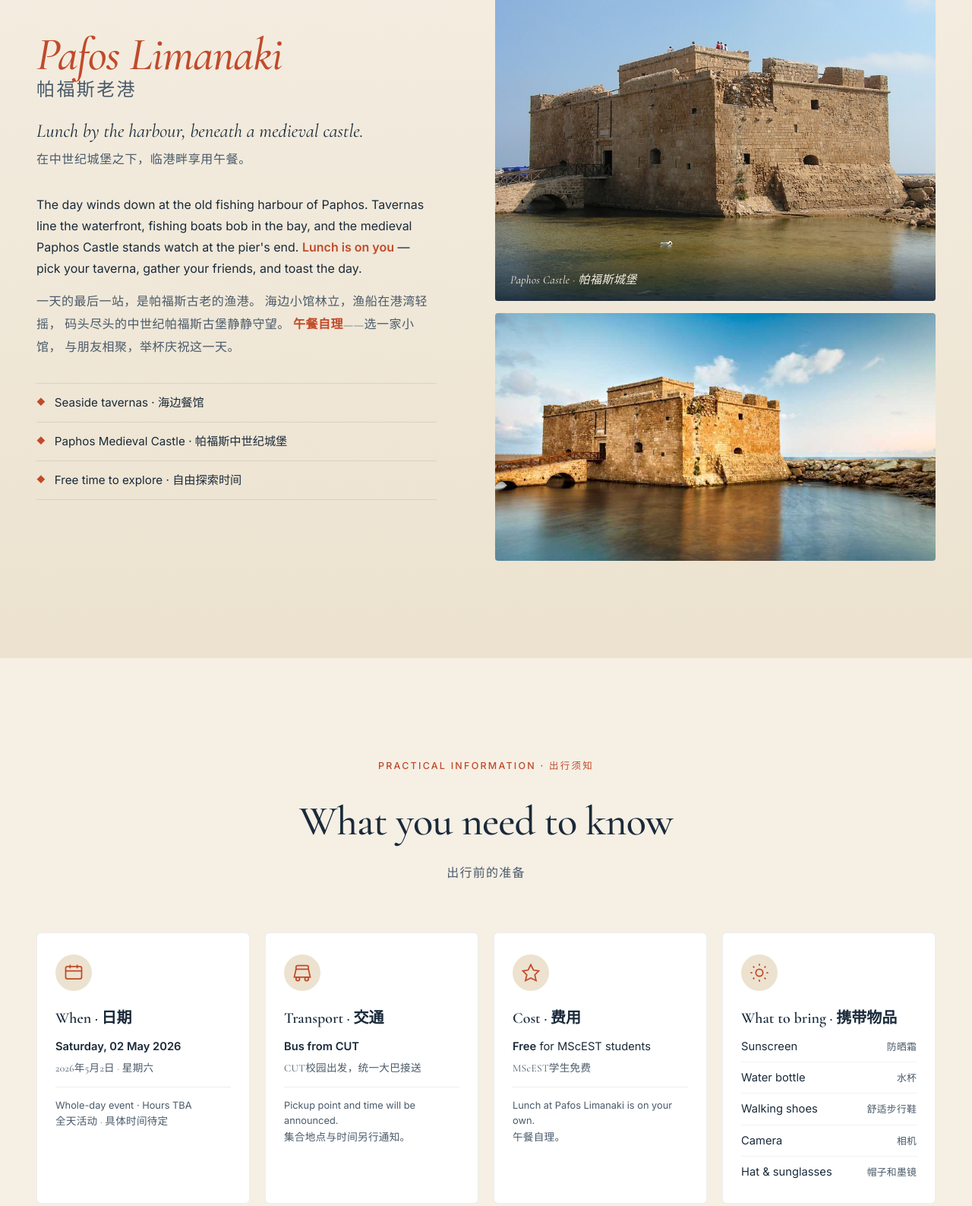
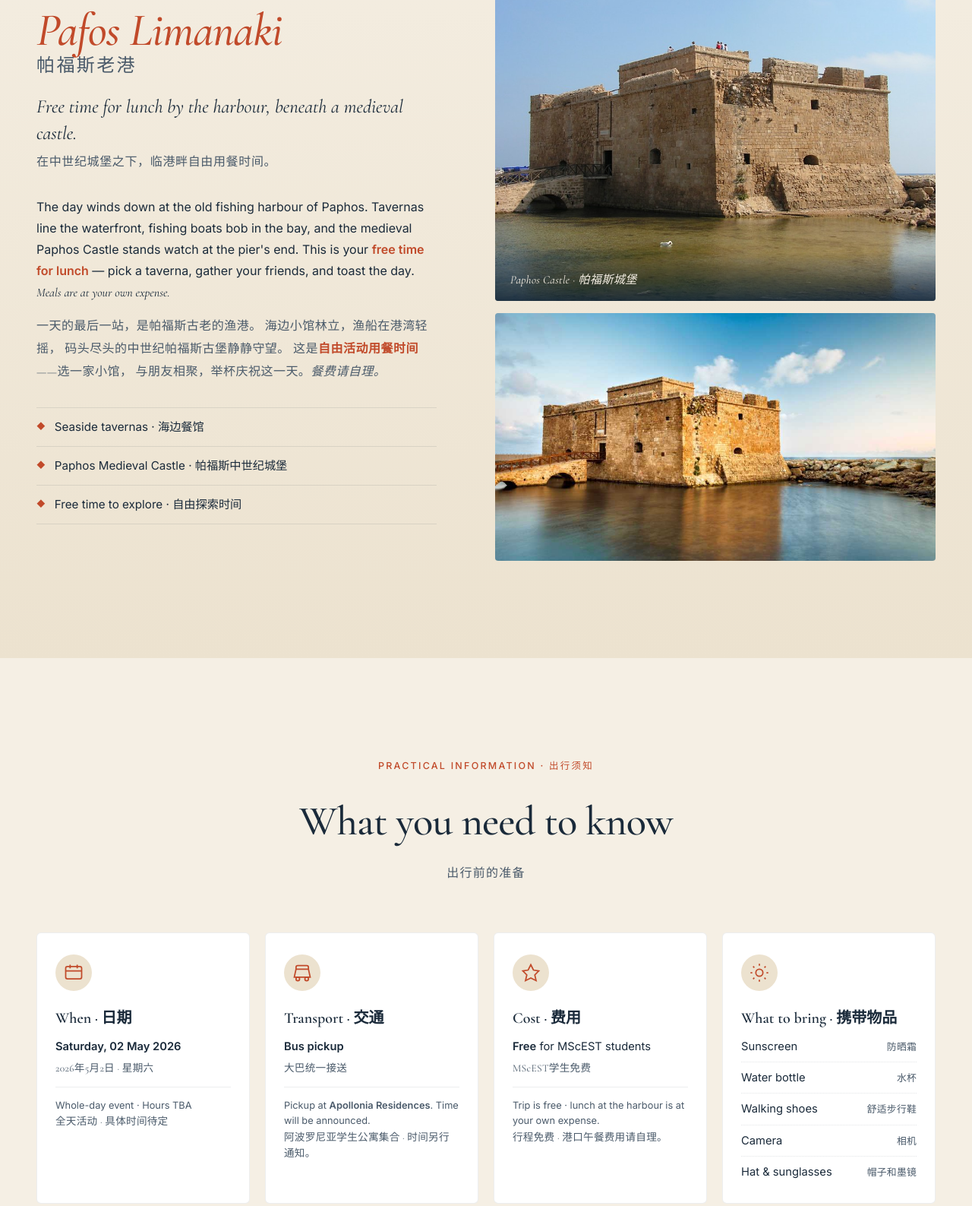
Before and after one commit to apetros/mscest-paphos-2026, a plain HTML site: page index.html in a window 1280 px wide. Shown: the part 5360-6947 px from the top of the page at 76% size. Drawn offline with nearby package versions, Linux system fonts and the light colour scheme.

Commit message:
Clarify lunch is free time at own expense; add Apollonia Residences pickup

```diff
--- a/index.html
+++ b/index.html
@@ -364,25 +364,25 @@
             <span class="site__title-zh">帕福斯老港</span>
           </h3>
           <p class="site__lead">
-            Lunch by the harbour, beneath a medieval castle.
+            Free time for lunch by the harbour, beneath a medieval castle.
           </p>
           <p class="site__lead-zh">
-            在中世纪城堡之下，临港畔享用午餐。
+            在中世纪城堡之下，临港畔自由用餐时间。
           </p>
 
           <div class="site__text">
             <p>
               The day winds down at the old fishing harbour of Paphos. Tavernas line the
               waterfront, fishing boats bob in the bay, and the medieval Paphos Castle stands watch
-              at the pier's end. <strong>Lunch is on you</strong> — pick your taverna, gather your
-              friends, and toast the day.
+              at the pier's end. This is your <strong>free time for lunch</strong> — pick a taverna,
+              gather your friends, and toast the day. <em>Meals are at your own expense.</em>
             </p>
             <p class="zh-block">
               一天的最后一站，是帕福斯古老的渔港。
               海边小馆林立，渔船在港湾轻摇，
               码头尽头的中世纪帕福斯古堡静静守望。
-              <strong>午餐自理</strong>——选一家小馆，
-              与朋友相聚，举杯庆祝这一天。
+              这是<strong>自由活动用餐时间</strong>——选一家小馆，
+              与朋友相聚，举杯庆祝这一天。<em>餐费请自理。</em>
             </p>
           </div>
 
@@ -438,9 +438,9 @@
             </svg>
           </div>
           <h4>Transport · 交通</h4>
-          <p><strong>Bus from CUT</strong></p>
-          <p class="zh">CUT校园出发，统一大巴接送</p>
-          <p class="info-card__note">Pickup point and time will be announced.<br /><span class="zh">集合地点与时间另行通知。</span></p>
+          <p><strong>Bus pickup</strong></p>
+          <p class="zh">大巴统一接送</p>
+          <p class="info-card__note">Pickup at <strong>Apollonia Residences</strong>. Time will be announced.<br /><span class="zh">阿波罗尼亚学生公寓集合 · 时间另行通知。</span></p>
         </div>
 
         <div class="info-card">
@@ -452,7 +452,7 @@
           <h4>Cost · 费用</h4>
           <p><strong>Free</strong> for MScEST students</p>
           <p class="zh">MScEST学生免费</p>
-          <p class="info-card__note">Lunch at Pafos Limanaki is on your own.<br /><span class="zh">午餐自理。</span></p>
+          <p class="info-card__note">Trip is free · lunch at the harbour is at your own expense.<br /><span class="zh">行程免费 · 港口午餐费用请自理。</span></p>
         </div>
 
         <div class="info-card">
```
